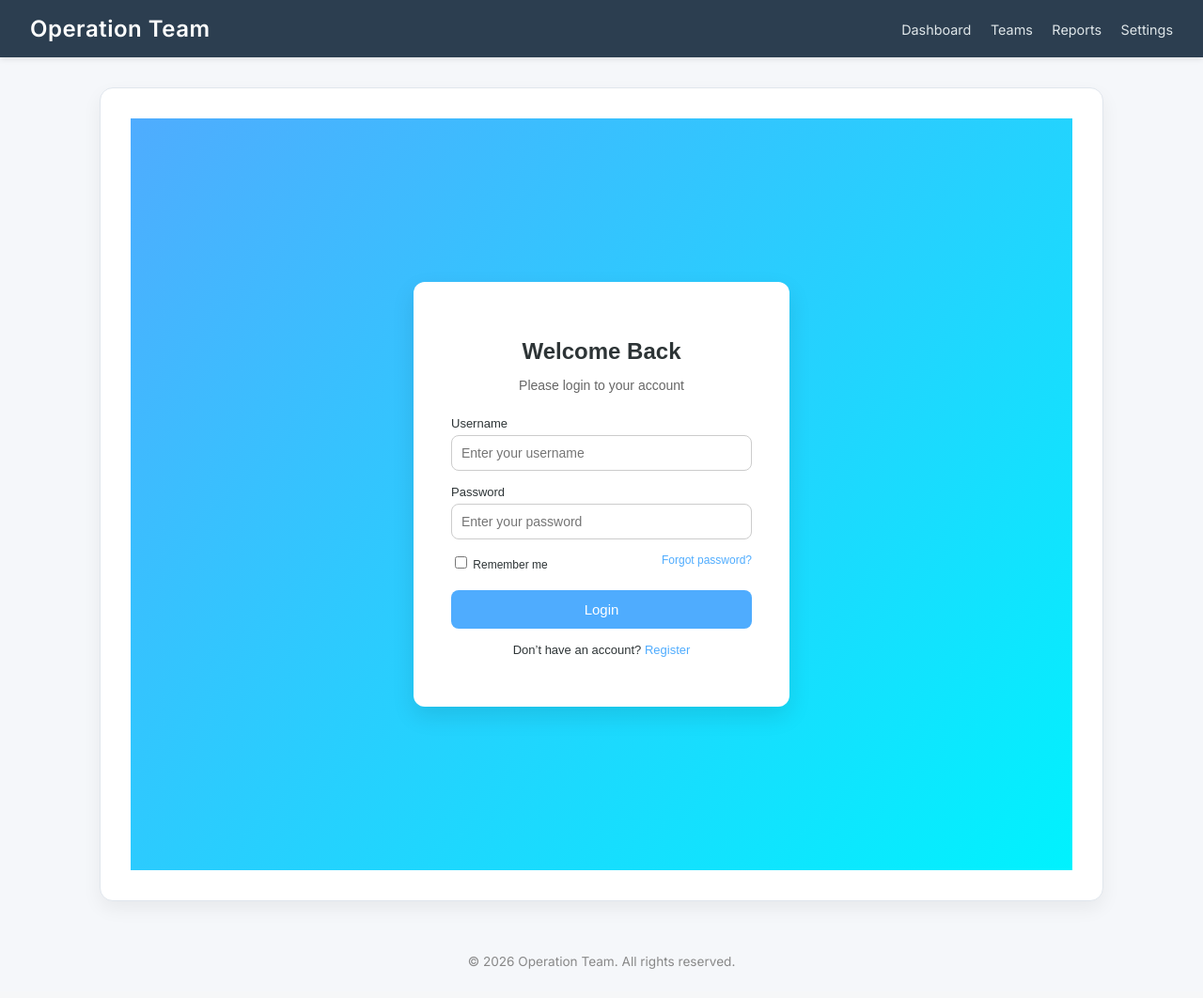
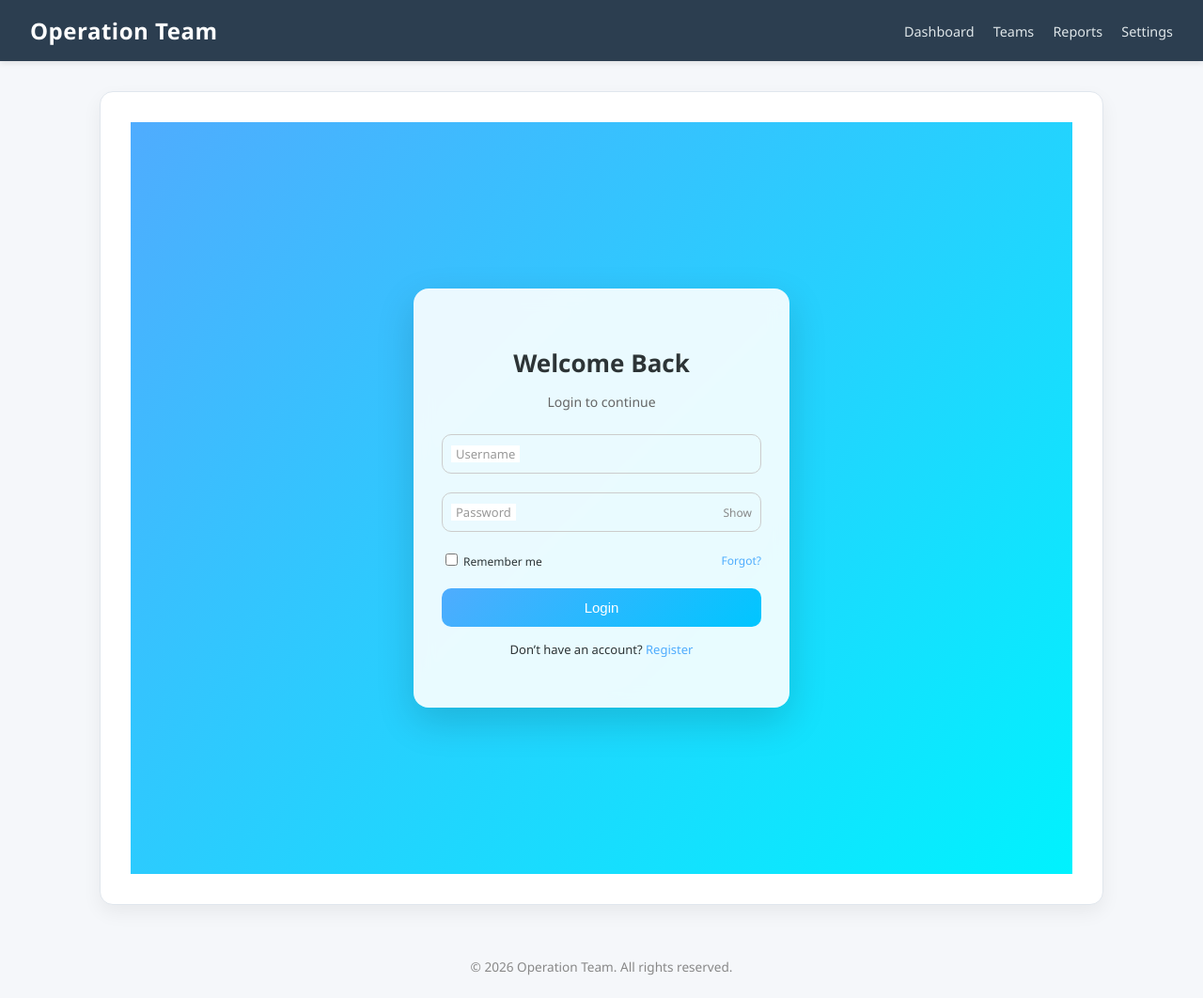
Before and after one commit to clarincehierro001-hue/justforyou, a Flask app: page /login in a window 1280 px wide. Shown: the whole page at 94% size. Before the commit the page ends 1031 px from the top, so only its background shows below. Run offline with Flask 3, Linux system fonts and the light colour scheme.

Commit message:
login.html

```diff
--- a/templates/login.html
+++ b/templates/login.html
@@ -1,11 +1,13 @@
 {% extends "base.html" %}
 {% block content %}
 <style>
-    .auth-wrapper {
+    * {
+        box-sizing: border-box;
+    }
+
+    body {
         margin: 0;
-        font-family: Arial, sans-serif;
-        background: linear-gradient(135deg, #4facfe, #00f2fe);
-        height: 100vh;
+        font-family: 'Segoe UI', Tahoma, sans-serif;
     }
 
     .auth-wrapper {
@@ -13,22 +15,37 @@
         justify-content: center;
         align-items: center;
         height: 100vh;
+        background: linear-gradient(135deg, #4facfe, #00f2fe);
+        padding: 20px;
     }
 
     .auth-container {
-        background: #fff;
-        padding: 40px;
-        border-radius: 12px;
+        background: rgba(255, 255, 255, 0.9);
+        backdrop-filter: blur(10px);
+        padding: 40px 30px;
+        border-radius: 16px;
         width: 100%;
         max-width: 400px;
-        box-shadow: 0 10px 25px rgba(0,0,0,0.1);
+        box-shadow: 0 15px 40px rgba(0,0,0,0.15);
         text-align: center;
+        animation: fadeIn 0.6s ease;
+    }
+
+    @keyframes fadeIn {
+        from {
+            opacity: 0;
+            transform: translateY(20px);
+        }
+        to {
+            opacity: 1;
+            transform: translateY(0);
+        }
     }
 
     .auth-title {
-        margin-bottom: 10px;
-        font-size: 24px;
-        font-weight: bold;
+        margin-bottom: 5px;
+        font-size: 26px;
+        font-weight: 600;
     }
 
     .auth-subtitle {
@@ -38,33 +55,50 @@
     }
 
     .form-group {
-        text-align: left;
-        margin-bottom: 15px;
-    }
-
-    .form-group label {
-        display: block;
-        margin-bottom: 5px;
-        font-size: 13px;
+        position: relative;
+        margin-bottom: 20px;
     }
 
     .form-group input {
         width: 100%;
-        padding: 10px;
-        border-radius: 8px;
+        padding: 12px 10px;
+        border-radius: 10px;
         border: 1px solid #ccc;
         font-size: 14px;
+        outline: none;
         transition: 0.3s;
+        background: transparent;
     }
 
-    .form-group input:focus {
+    .form-group label {
+        position: absolute;
+        top: 50%;
+        left: 10px;
+        transform: translateY(-50%);
+        font-size: 13px;
+        color: #999;
+        pointer-events: none;
+        transition: 0.3s;
+        background: white;
+        padding: 0 5px;
+    }
+
+    .form-group input:focus,
+    .form-group input:not(:placeholder-shown) {
         border-color: #4facfe;
-        outline: none;
+    }
+
+    .form-group input:focus + label,
+    .form-group input:not(:placeholder-shown) + label {
+        top: -8px;
+        font-size: 11px;
+        color: #4facfe;
     }
 
     .form-options {
         display: flex;
         justify-content: space-between;
+        align-items: center;
         font-size: 12px;
         margin-bottom: 20px;
     }
@@ -82,8 +116,8 @@
         width: 100%;
         padding: 12px;
         border: none;
-        border-radius: 8px;
-        background: #4facfe;
+        border-radius: 10px;
+        background: linear-gradient(135deg, #4facfe, #00c6ff);
         color: white;
         font-size: 15px;
         cursor: pointer;
@@ -91,7 +125,8 @@
     }
 
     .btn-primary:hover {
-        background: #3a8dde;
+        transform: translateY(-1px);
+        box-shadow: 0 5px 15px rgba(79, 172, 254, 0.4);
     }
 
     .auth-footer {
@@ -102,48 +137,66 @@
     .auth-footer a {
         color: #4facfe;
         text-decoration: none;
+        font-weight: 500;
     }
 
     .auth-footer a:hover {
         text-decoration: underline;
+    }
+
+    .toggle-password {
+        position: absolute;
+        right: 10px;
+        top: 50%;
+        transform: translateY(-50%);
+        cursor: pointer;
+        font-size: 12px;
+        color: #888;
+    }
+
+    @media (max-width: 480px) {
+        .auth-container {
+            padding: 30px 20px;
+        }
     }
 </style>
 
 <div class="auth-wrapper">
     <div class="auth-container">
         <h2 class="auth-title">Welcome Back</h2>
-        <p class="auth-subtitle">Please login to your account</p>
+        <p class="auth-subtitle">Login to continue</p>
 
-        <form method="POST" class="auth-form" novalidate>
+        <form method="POST" novalidate>
             <div class="form-group">
-                <label for="username">Username</label>
                 <input
                     id="username"
                     name="username"
                     type="text"
-                    placeholder="Enter your username"
+                    placeholder=" "
                     required
                     autocomplete="username"
                 >
+                <label for="username">Username</label>
             </div>
 
             <div class="form-group">
-                <label for="password">Password</label>
                 <input
                     id="password"
                     name="password"
                     type="password"
-                    placeholder="Enter your password"
+                    placeholder=" "
                     required
                     autocomplete="current-password"
                 >
+                <label for="password">Password</label>
+                <span class="toggle-password" onclick="togglePassword()">Show</span>
             </div>
 
             <div class="form-options">
                 <label>
                     <input type="checkbox" name="remember"> Remember me
                 </label>
-                <a href="/forgot-password" class="forgot-link">Forgot password?</a>
+                <a href="/forgot-password" class="forgot-link">Forgot?</a>
             </div>
 
             <button type="submit" class="btn-primary">Login</button>
@@ -155,4 +208,19 @@
         </p>
     </div>
 </div>
+
+<script>
+function togglePassword() {
+    const password = document.getElementById("password");
+    const toggle = document.querySelector(".toggle-password");
+
+    if (password.type === "password") {
+        password.type = "text";
+        toggle.textContent = "Hide";
+    } else {
+        password.type = "password";
+        toggle.textContent = "Show";
+    }
+}
+</script>
 {% endblock %}
```
